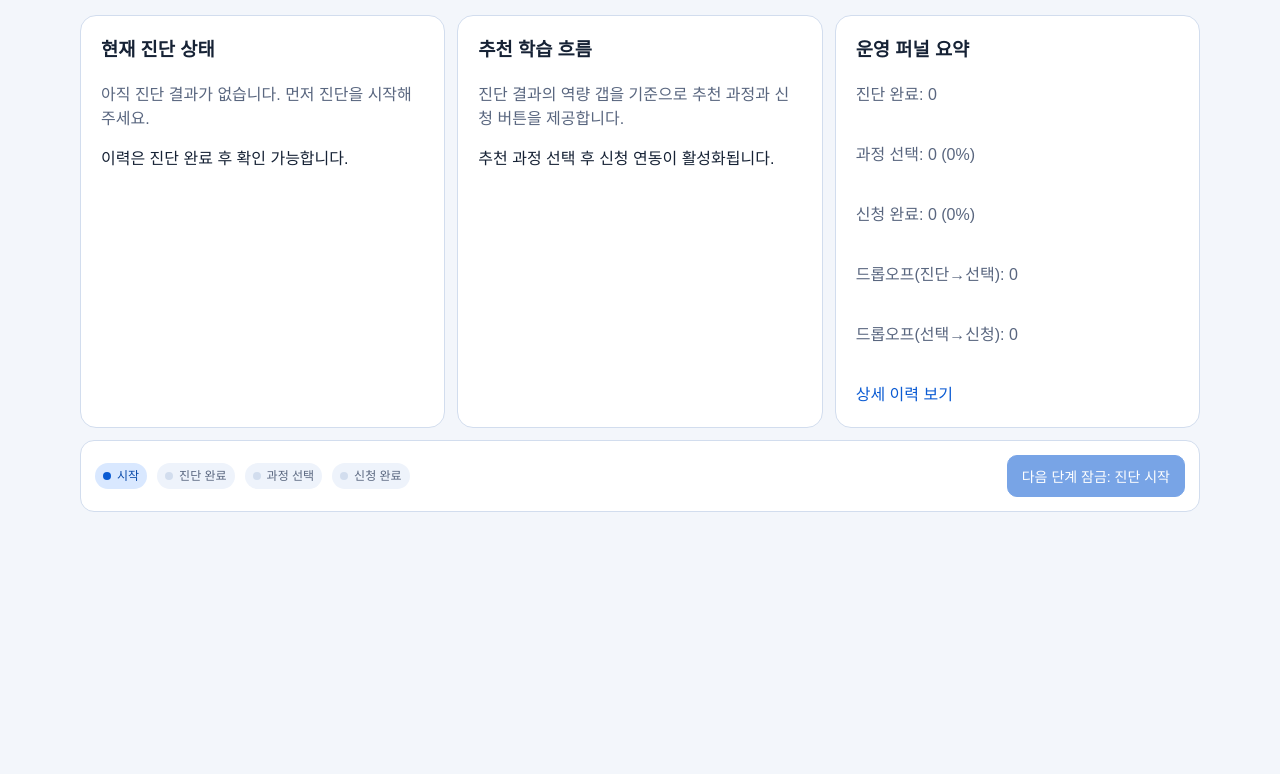
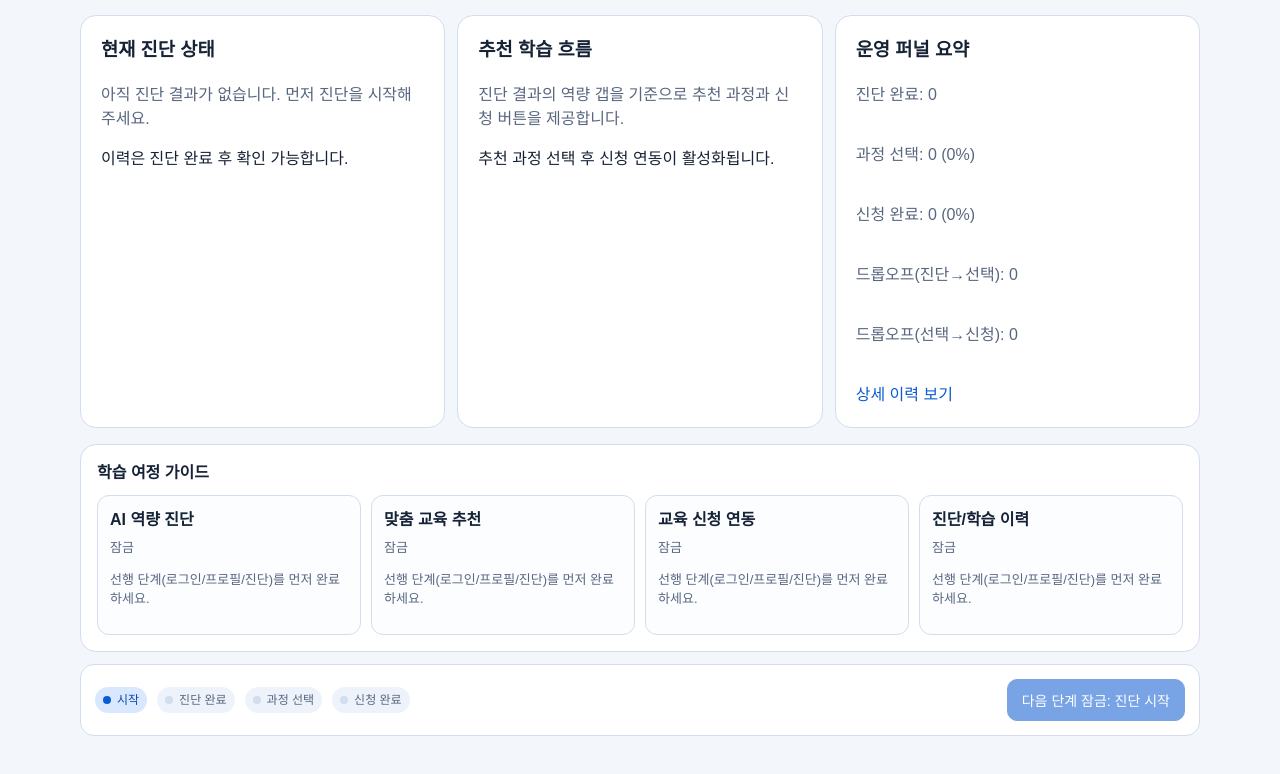
Before and after one commit to realDanLABS/On-Learning-Searcher, a React (Vite) app: page / in a window 1280 px wide. Shown: the part 1113-1887 px from the top of the page. Before the commit the page ends 1669 px from the top, so only its background shows below. Built offline with nearby package versions, Linux system fonts and the light colour scheme; no server answers.

Commit message:
feat: add global journey flow guide across all pages

```diff
--- /dev/null
+++ b/src/shared/components/JourneyFlowGuide.tsx
@@ -0,0 +1,60 @@
+import { Link, useLocation } from 'react-router-dom'
+
+import { featureRoutes, type FeatureRoute } from '../../router/routeConfig'
+import { canAccessRoute } from '../orchestration/access'
+import { isFeatureEnabled } from '../orchestration/features'
+import { isAuthenticated } from '../state/auth'
+import { getJourneyStage } from '../state/learningFlow'
+import { hasUserProfile } from '../state/profile'
+import { getUserRole } from '../state/session'
+
+const guidedPaths = ['/diagnosis', '/recommendation', '/course-linking', '/history'] as const
+
+export function JourneyFlowGuide() {
+  const location = useLocation()
+  const stage = getJourneyStage()
+  const authenticated = isAuthenticated()
+  const hasProfile = hasUserProfile()
+  const role = getUserRole()
+
+  const guideRoutes = guidedPaths
+    .map((path) => featureRoutes.find((route) => route.path === path))
+    .filter((route): route is FeatureRoute => Boolean(route))
+
+  return (
+    <section className="journey-flow-guide" aria-label="학습 여정 가이드">
+      <h2>학습 여정 가이드</h2>
+      <div className="journey-flow-grid">
+        {guideRoutes.map((route) => {
+          const enabled = isFeatureEnabled(route.featureKey)
+          const allowed = canAccessRoute(route, { authenticated, hasProfile, role, stage })
+          const isCurrent = location.pathname === route.path
+          const isDone =
+            route.path === '/diagnosis'
+              ? stage !== 'start'
+              : route.path === '/recommendation'
+                ? stage === 'course_selected' || stage === 'enrollment_done'
+                : route.path === '/course-linking'
+                  ? stage === 'enrollment_done'
+                  : stage === 'enrollment_done'
+
+          return (
+            <article className="journey-flow-card" key={route.path}>
+              <p className="journey-flow-label">{route.label}</p>
+              <p className="journey-flow-status">
+                {isCurrent ? '현재 단계' : isDone ? '완료' : allowed && enabled ? '진행 가능' : '잠금'}
+              </p>
+              {allowed && enabled ? (
+                <Link className={isCurrent ? 'secondary-btn link-btn' : 'primary-btn link-btn'} to={route.path}>
+                  {isCurrent ? '현재 페이지' : '이동'}
+                </Link>
+              ) : (
+                <p className="hint-text">선행 단계(로그인/프로필/진단)를 먼저 완료하세요.</p>
+              )}
+            </article>
+          )
+        })}
+      </div>
+    </section>
+  )
+}
--- a/src/shared/layouts/AppShell.tsx
+++ b/src/shared/layouts/AppShell.tsx
@@ -4,6 +4,7 @@ import type { ReactNode } from 'react'
 import { runtimeConfig } from '../config/runtime'
 import { featureRoutes } from '../../router/routeConfig'
 import { JourneyActionBar } from '../components/JourneyActionBar'
+import { JourneyFlowGuide } from '../components/JourneyFlowGuide'
 import { JourneyProgressPanel } from '../components/JourneyProgressPanel'
 import { canAccessRoute } from '../orchestration/access'
 import { isFeatureEnabled } from '../orchestration/features'
@@ -97,6 +98,7 @@ export function AppShell({ title, description, children }: AppShellProps) {
       </nav>
 
       <main className="content">{children}</main>
+      <JourneyFlowGuide />
       {location.pathname !== '/' && <JourneyActionBar />}
       <JourneyProgressPanel />
     </div>
--- a/src/styles/global.css
+++ b/src/styles/global.css
@@ -156,6 +156,45 @@ a {
 .feature-card p {
   color: var(--text-muted);
   min-height: 44px;
+}
+
+.journey-flow-guide {
+  margin-top: 16px;
+  background: var(--surface);
+  border: 1px solid var(--line);
+  border-radius: 16px;
+  padding: 16px;
+}
+
+.journey-flow-guide h2 {
+  margin: 0 0 10px;
+  font-size: 16px;
+}
+
+.journey-flow-grid {
+  display: grid;
+  gap: 10px;
+  grid-template-columns: repeat(auto-fit, minmax(210px, 1fr));
+}
+
+.journey-flow-card {
+  border: 1px solid var(--line);
+  border-radius: 12px;
+  padding: 12px;
+  background: #fbfdff;
+}
+
+.journey-flow-label {
+  margin: 0;
+  font-weight: 700;
+  color: var(--text);
+}
+
+.journey-flow-status {
+  margin: 6px 0 10px;
+  color: var(--text-muted);
+  min-height: auto;
+  font-size: 13px;
 }
 
 .link-btn {
```
